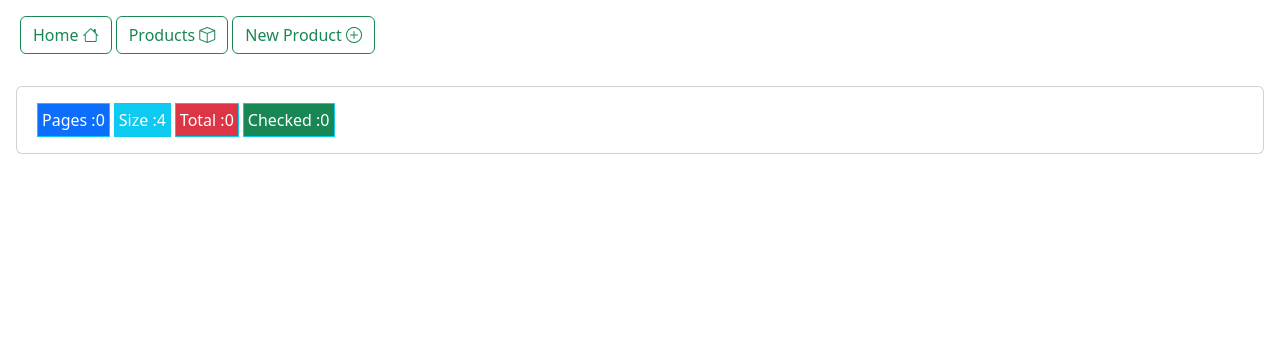
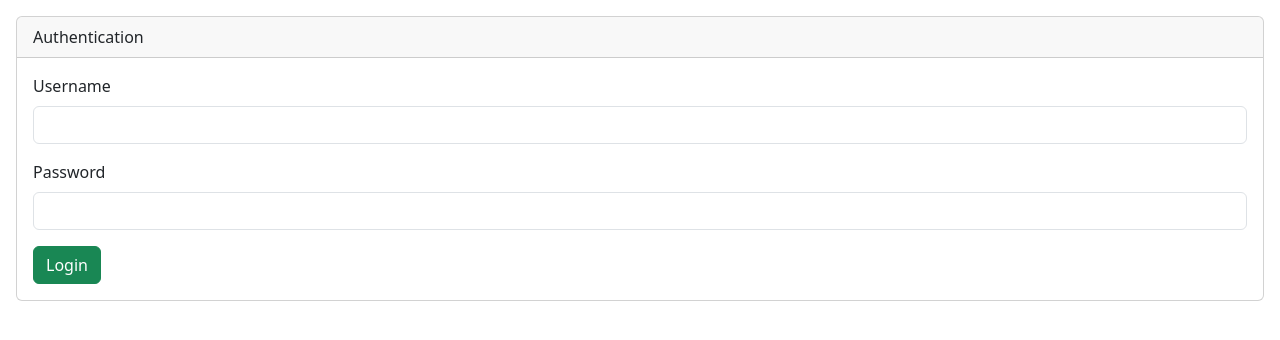
Before and after one commit to Haitam-Elgharras/angular-demo, an Angular app: page /login in a window 1280 px wide. Before the commit this address led to /. Shown: the top 340 px of the page. Built offline with nearby package versions, Linux system fonts and the light colour scheme.

Commit message:
v4 separate dashboard from login page

```diff
--- /dev/null
+++ b/src/app/admin-template/admin-template.component.html
@@ -0,0 +1,7 @@
+
+<app-navbar></app-navbar>
+<app-dashboard></app-dashboard>
+<router-outlet>
+  <!-- this is where the router will display the components -->
+</router-outlet>
+<app-error></app-error>
--- a/src/app/app.component.html
+++ b/src/app/app.component.html
@@ -1,7 +1,2 @@
 
-<app-navbar></app-navbar>
-<app-dashboard></app-dashboard>
-<router-outlet>
-  <!-- this is where the router will display the components -->
-</router-outlet>
-<app-error></app-error>
+<router-outlet></router-outlet>
--- a/src/app/app.module.ts
+++ b/src/app/app.module.ts
@@ -13,6 +13,8 @@ import { DashboardComponent } from './dashboard/dashboard.component';
 import { NavbarComponent } from './navbar/navbar.component';
 import { ErrorComponent } from './error/error.component';
 import { AppHttpInterceptor } from './services/app-http.interceptor';
+import { LoginComponent } from './login/login.component';
+import { AdminTemplateComponent } from './admin-template/admin-template.component';
 
 
 // import forms module
@@ -27,6 +29,8 @@ import { AppHttpInterceptor } from './services/app-http.interceptor';
     DashboardComponent,
     NavbarComponent,
     ErrorComponent,
+    LoginComponent,
+    AdminTemplateComponent,
   ],
   imports: [
     BrowserModule,
--- /dev/null
+++ b/src/app/login/login.component.html
@@ -0,0 +1,19 @@
+<div class = "p-3">
+    <div class = "card">
+      <div class = "card-header">Authentication</div>
+      <div class="alert alert-danger" *ngIf="errorMessage">{{errorMessage}}</div>
+      <div class="card-body">
+        <form [formGroup]="formLogin" (ngSubmit)="handleLogin()">
+          <div class="mb-3">
+            <label class="form-label">Username</label>
+            <input class="form-control" formControlName="username" type="text">
+          </div>
+          <div class="mb-3">
+            <label class="form-label">Password</label>
+            <input class="form-control" type="password" formControlName="password">
+          </div>
+          <button type="submit" class="btn btn-success">Login</button>
+        </form>
+      </div>
+    </div>
+  </div>
--- /dev/null
+++ b/src/app/login/login.component.ts
@@ -0,0 +1,30 @@
+import {Component, OnInit} from '@angular/core';
+import {FormBuilder, FormGroup} from "@angular/forms";
+import {Router} from "@angular/router";
+
+@Component({
+  selector: 'app-login',
+  templateUrl: './login.component.html',
+  styleUrl: './login.component.css'
+})
+export class LoginComponent implements OnInit{
+  formLogin! : FormGroup;
+  errorMessage!:any;
+  constructor(private fb:FormBuilder,private router:Router) {
+  }
+
+  ngOnInit(): void {
+    this.formLogin = this.fb.group({
+      username : this.fb.control(""),
+      password : this.fb.control("")
+    })
+  }
+
+  handleLogin() {
+    console.log(this.formLogin.value);
+    if(this.formLogin.value.username === "admin" && this.formLogin.value.password === "admin"){
+      this.router.navigateByUrl("/admin");
+    }
+
+  }
+}
--- a/src/app/navbar/navbar.component.html
+++ b/src/app/navbar/navbar.component.html
@@ -13,7 +13,7 @@
           <i class="bi bi-{{action.icon}}"></i>
         </button>
       </li>
-      <!-- using async pipe to subscribe to the observable and write the result to the template -->
+      <!-- using async pipe to subscribe to the observable and write the result to the template-->
       <li class="nav-item" *ngIf="ls.isLoading$ | async">
         <div class="spinner-border ms-2" role="status">
         </div>
--- a/src/app/navbar/navbar.component.ts
+++ b/src/app/navbar/navbar.component.ts
@@ -9,8 +9,8 @@ import { LoadingService } from '../services/loading.service';
 export class NavbarComponent {
   actions: Array<any> = [
     {title: "Home", path: "/home",icon: "house"},
-    {title: "Products", path: "/products", icon: "box"},
-    {title: "New Product", path: "/newProduct", icon: "plus-circle"},
+    {title: "Products", path: "/admin/products", icon: "box"},
+    {title: "New Product", path: "/admin/newProduct", icon: "plus-circle"},
   ];
 
   constructor(public ls: LoadingService){};
--- a/src/app/products/products.component.ts
+++ b/src/app/products/products.component.ts
@@ -96,6 +96,6 @@ export class ProductsComponent implements OnInit {
     }
 
     handleEditProduct(product: Product) {
-      this.router.navigate(['/editProduct', product.id]);
+      this.router.navigate(['/admin/editProduct', product.id]);
 }
 }
```
Also changed, not shown: src/app/admin-template/admin-template.component.ts (added, +10 -0 lines), src/app/app-routing.module.ts (+13 -4 lines), src/app/admin-template/admin-template.component.css (added), src/app/login/login.component.css (added).
